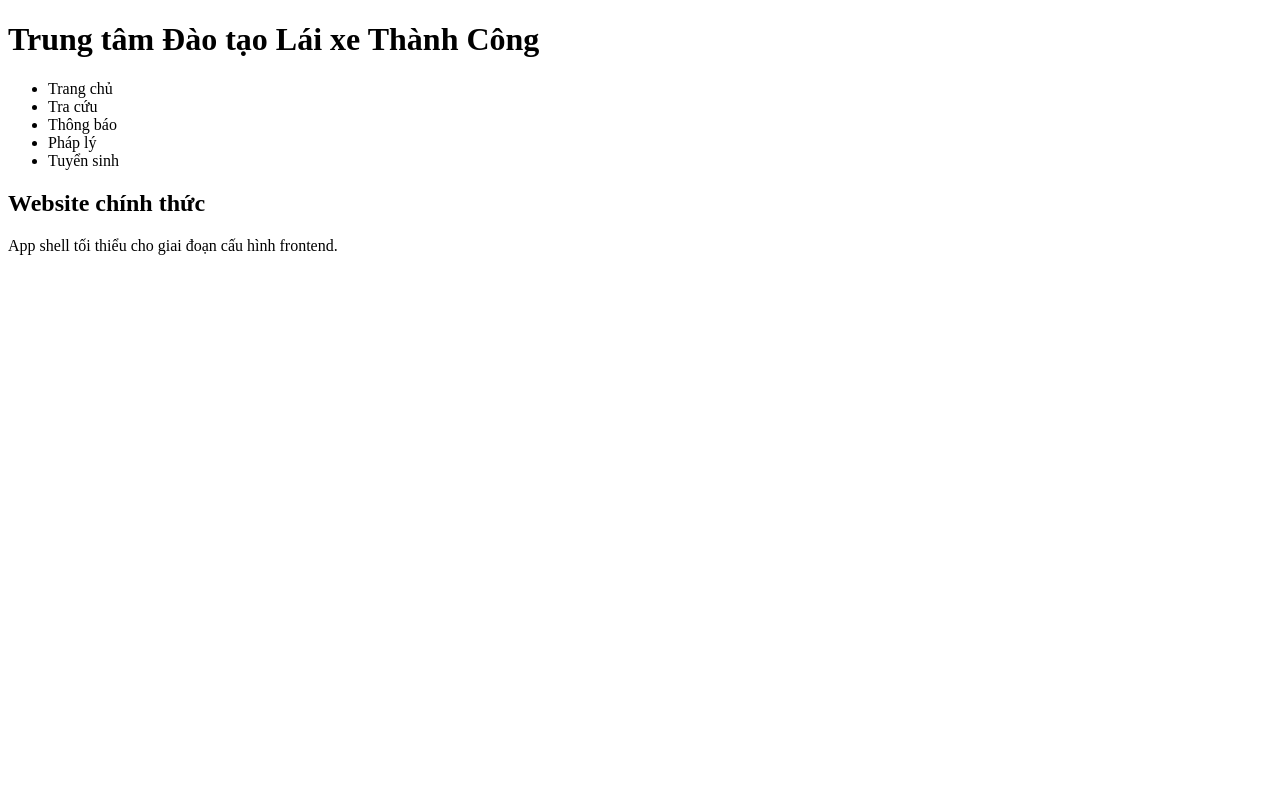
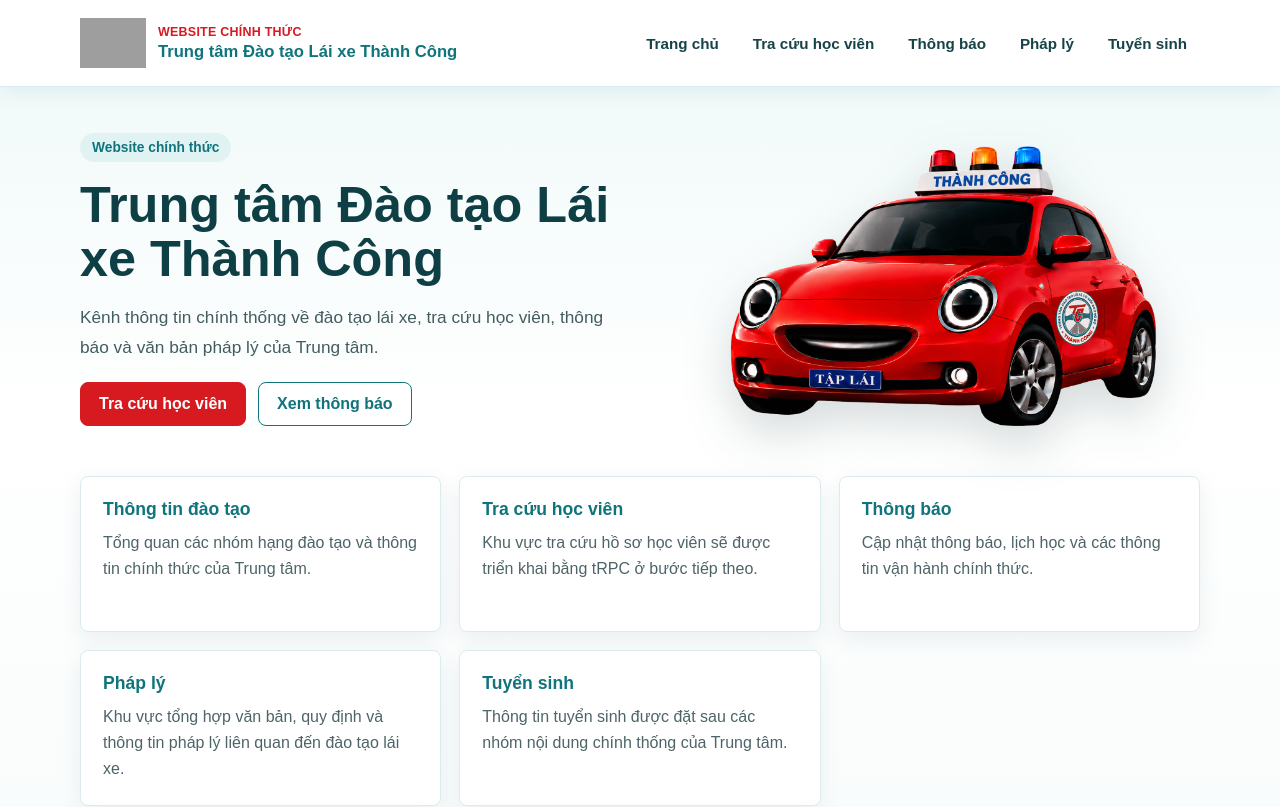
Before and after one commit to iamthais2hag/WebSite-TTDTLXCGDB-ThanhCong, a React (Vite) app in the folder client/: page / in a window 1280 px wide. Shown: the top 807 px of the page. Built offline with nearby package versions, Linux system fonts and the light colour scheme; grey boxes are pictures that could not be loaded.

Commit message:
Tao layout va navigation frontend

```diff
--- /dev/null
+++ b/client/src/App.css
@@ -0,0 +1,333 @@
+:root {
+  color: #143033;
+  background: #f6fbfb;
+  font-family:
+    Arial,
+    "Helvetica Neue",
+    sans-serif;
+  font-synthesis: none;
+  text-rendering: optimizeLegibility;
+}
+
+* {
+  box-sizing: border-box;
+}
+
+body {
+  margin: 0;
+  min-width: 320px;
+  background:
+    linear-gradient(180deg, #eef8f8 0%, #ffffff 42%, #f7fbfb 100%);
+}
+
+a {
+  color: inherit;
+  text-decoration: none;
+}
+
+.site-shell {
+  min-height: 100vh;
+  display: flex;
+  flex-direction: column;
+}
+
+.site-header {
+  position: sticky;
+  top: 0;
+  z-index: 10;
+  border-bottom: 1px solid #d7ecee;
+  background: rgba(255, 255, 255, 0.96);
+  box-shadow: 0 6px 18px rgba(15, 116, 124, 0.08);
+}
+
+.site-header__inner,
+.site-footer__inner,
+.hero-banner,
+.home-overview {
+  width: min(1120px, calc(100% - 32px));
+  margin: 0 auto;
+}
+
+.site-header__inner {
+  min-height: 86px;
+  display: flex;
+  align-items: center;
+  justify-content: space-between;
+  gap: 24px;
+  padding: 12px 0;
+}
+
+.site-brand {
+  min-width: 240px;
+  display: flex;
+  align-items: center;
+  gap: 12px;
+}
+
+.site-brand__logo {
+  width: 66px;
+  flex: 0 0 auto;
+}
+
+.site-brand__text {
+  display: grid;
+  gap: 2px;
+  line-height: 1.2;
+}
+
+.site-brand__eyebrow {
+  color: #d71920;
+  font-size: 0.78rem;
+  font-weight: 700;
+  letter-spacing: 0.02em;
+  text-transform: uppercase;
+}
+
+.site-brand strong {
+  color: #0f747c;
+  font-size: 1.04rem;
+}
+
+.site-nav__list {
+  display: flex;
+  align-items: center;
+  justify-content: flex-end;
+  gap: 8px;
+  padding: 0;
+  margin: 0;
+  list-style: none;
+}
+
+.site-nav__link {
+  display: inline-flex;
+  align-items: center;
+  min-height: 40px;
+  padding: 8px 13px;
+  border-radius: 999px;
+  color: #164347;
+  font-size: 0.95rem;
+  font-weight: 700;
+  white-space: nowrap;
+}
+
+.site-nav__link:hover,
+.site-nav__link:focus-visible {
+  color: #ffffff;
+  background: #0f747c;
+  outline: none;
+}
+
+.site-main {
+  flex: 1;
+}
+
+.hero-banner {
+  display: grid;
+  grid-template-columns: minmax(0, 1.02fr) minmax(260px, 0.98fr);
+  align-items: center;
+  gap: 32px;
+  padding: 46px 0 34px;
+}
+
+.hero-banner__content {
+  display: grid;
+  gap: 16px;
+}
+
+.hero-banner__eyebrow {
+  width: fit-content;
+  margin: 0;
+  padding: 7px 12px;
+  border-radius: 999px;
+  color: #0f747c;
+  background: #e1f2f3;
+  font-size: 0.86rem;
+  font-weight: 700;
+}
+
+.hero-banner h1 {
+  margin: 0;
+  color: #0e3f44;
+  font-size: clamp(2rem, 4vw, 3.15rem);
+  line-height: 1.08;
+}
+
+.hero-banner__lead {
+  max-width: 620px;
+  margin: 0;
+  color: #425c60;
+  font-size: 1.08rem;
+  line-height: 1.72;
+}
+
+.hero-banner__actions {
+  display: flex;
+  flex-wrap: wrap;
+  gap: 12px;
+  margin-top: 4px;
+}
+
+.button-link {
+  display: inline-flex;
+  align-items: center;
+  justify-content: center;
+  min-height: 44px;
+  padding: 10px 18px;
+  border-radius: 8px;
+  border: 1px solid #0f747c;
+  color: #0f747c;
+  background: #ffffff;
+  font-weight: 700;
+}
+
+.button-link--primary {
+  color: #ffffff;
+  background: #d71920;
+  border-color: #d71920;
+}
+
+.hero-banner__media {
+  display: flex;
+  justify-content: center;
+  align-items: center;
+  min-width: 0;
+}
+
+.hero-banner__mascot {
+  width: min(100%, 520px);
+  filter: drop-shadow(0 18px 24px rgba(20, 48, 51, 0.18));
+}
+
+.home-overview {
+  display: grid;
+  grid-template-columns: repeat(3, minmax(0, 1fr));
+  gap: 18px;
+  padding: 16px 0 52px;
+}
+
+.info-card {
+  min-height: 156px;
+  padding: 22px;
+  border: 1px solid #dcecee;
+  border-radius: 8px;
+  background: #ffffff;
+  box-shadow: 0 8px 22px rgba(24, 81, 86, 0.08);
+}
+
+.info-card h2 {
+  margin: 0 0 10px;
+  color: #0f747c;
+  font-size: 1.1rem;
+}
+
+.info-card p {
+  margin: 0;
+  color: #4d6468;
+  line-height: 1.62;
+}
+
+.site-footer {
+  border-top: 1px solid #d7ecee;
+  background: #0f747c;
+  color: #ffffff;
+}
+
+.site-footer__inner {
+  display: flex;
+  justify-content: space-between;
+  gap: 24px;
+  padding: 28px 0;
+}
+
+.site-footer__title {
+  margin: 0 0 6px;
+  font-weight: 700;
+}
+
+.site-footer__copy {
+  max-width: 560px;
+  margin: 0;
+  color: rgba(255, 255, 255, 0.84);
+  line-height: 1.55;
+}
+
+.site-footer__nav {
+  display: flex;
+  flex-wrap: wrap;
+  justify-content: flex-end;
+  gap: 10px 16px;
+  min-width: 260px;
+}
+
+.site-footer__nav a {
+  color: rgba(255, 255, 255, 0.9);
+  font-weight: 700;
+}
+
+@media (max-width: 860px) {
+  .site-header__inner {
+    align-items: flex-start;
+    flex-direction: column;
+  }
+
+  .site-nav {
+    width: 100%;
+    overflow-x: auto;
+    padding-bottom: 2px;
+  }
+
+  .site-nav__list {
+    justify-content: flex-start;
+  }
+
+  .hero-banner {
+    grid-template-columns: 1fr;
+    padding-top: 34px;
+  }
+
+  .hero-banner__media {
+    order: -1;
+  }
+
+  .hero-banner__mascot {
+    width: min(100%, 420px);
+  }
+
+  .home-overview {
+    grid-template-columns: 1fr;
+  }
+
+  .site-footer__inner {
+    flex-direction: column;
+  }
+
+  .site-footer__nav {
+    justify-content: flex-start;
+    min-width: 0;
+  }
+}
+
+@media (max-width: 520px) {
+  .site-header__inner,
+  .site-footer__inner,
+  .hero-banner,
+  .home-overview {
+    width: min(100% - 20px, 1120px);
+  }
+
+  .site-brand {
+    min-width: 0;
+  }
+
+  .site-brand__logo {
+    width: 54px;
+  }
+
+  .site-brand strong {
+    font-size: 0.95rem;
+  }
+
+  .hero-banner h1 {
+    font-size: 2rem;
+  }
+}
--- a/client/src/App.tsx
+++ b/client/src/App.tsx
@@ -1,28 +1,74 @@
-export const APP_ROUTES = [
-  "Trang chủ",
-  "Tra cứu",
-  "Thông báo",
-  "Pháp lý",
-  "Tuyển sinh",
-] as const;
+import "./App.css";
+import mascotCar from "./assets/mascot-car.png";
+import { Layout } from "./components/layout/Layout";
 
 export function App() {
   return (
-    <main>
-      <header>
-        <h1>Trung tâm Đào tạo Lái xe Thành Công</h1>
-        <nav aria-label="Điều hướng chính">
-          <ul>
-            {APP_ROUTES.map((route) => (
-              <li key={route}>{route}</li>
-            ))}
-          </ul>
-        </nav>
-      </header>
-      <section aria-labelledby="app-shell-title">
-        <h2 id="app-shell-title">Website chính thức</h2>
-        <p>App shell tối thiểu cho giai đoạn cấu hình frontend.</p>
+    <Layout>
+      <section className="hero-banner" id="trang-chu" aria-labelledby="home-title">
+        <div className="hero-banner__content">
+          <p className="hero-banner__eyebrow">Website chính thức</p>
+          <h1 id="home-title">Trung tâm Đào tạo Lái xe Thành Công</h1>
+          <p className="hero-banner__lead">
+            Kênh thông tin chính thống về đào tạo lái xe, tra cứu học viên,
+            thông báo và văn bản pháp lý của Trung tâm.
+          </p>
+          <div className="hero-banner__actions" aria-label="Lối tắt nội dung chính">
+            <a className="button-link button-link--primary" href="#tra-cuu">
+              Tra cứu học viên
+            </a>
+            <a className="button-link" href="#thong-bao">
+              Xem thông báo
+            </a>
+          </div>
+        </div>
+
+        <div className="hero-banner__media" aria-hidden="true">
+          <img
+            className="hero-banner__mascot"
+            src={mascotCar}
+            alt=""
+            style={{ height: "auto", maxWidth: "100%", objectFit: "contain" }}
+          />
+        </div>
       </section>
-    </main>
+
+      <section className="home-overview" aria-label="Nhóm nội dung chính">
+        <article className="info-card">
+          <h2>Thông tin đào tạo</h2>
+          <p>
+            Tổng quan các nhóm hạng đào tạo và thông tin chính thức của Trung
+            tâm.
+          </p>
+        </article>
+        <article className="info-card" id="tra-cuu">
+          <h2>Tra cứu học viên</h2>
+          <p>
+            Khu vực tra cứu hồ sơ học viên sẽ được triển khai bằng tRPC ở bước
+            tiếp theo.
+          </p>
+        </article>
+        <article className="info-card" id="thong-bao">
+          <h2>Thông báo</h2>
+          <p>
+            Cập nhật thông báo, lịch học và các thông tin vận hành chính thức.
+          </p>
+        </article>
+        <article className="info-card" id="phap-ly">
+          <h2>Pháp lý</h2>
+          <p>
+            Khu vực tổng hợp văn bản, quy định và thông tin pháp lý liên quan
+            đến đào tạo lái xe.
+          </p>
+        </article>
+        <article className="info-card" id="tuyen-sinh">
+          <h2>Tuyển sinh</h2>
+          <p>
+            Thông tin tuyển sinh được đặt sau các nhóm nội dung chính thống của
+            Trung tâm.
+          </p>
+        </article>
+      </section>
+    </Layout>
   );
 }
--- /dev/null
+++ b/client/src/components/layout/Footer.tsx
@@ -0,0 +1,25 @@
+import { APP_NAV_ITEMS, SITE_NAME } from "../../siteConfig";
+
+export function Footer() {
+  return (
+    <footer className="site-footer">
+      <div className="site-footer__inner">
+        <div>
+          <p className="site-footer__title">{SITE_NAME}</p>
+          <p className="site-footer__copy">
+            Kênh thông tin chính thức về đào tạo lái xe, tra cứu học viên,
+            thông báo và văn bản pháp lý.
+          </p>
+        </div>
+
+        <nav className="site-footer__nav" aria-label="Điều hướng cuối trang">
+          {APP_NAV_ITEMS.map((item) => (
+            <a key={item.href} href={item.href}>
+              {item.label}
+            </a>
+          ))}
+        </nav>
+      </div>
+    </footer>
+  );
+}
--- /dev/null
+++ b/client/src/components/layout/Header.tsx
@@ -0,0 +1,41 @@
+import logoThanhCong from "../../assets/logo-thanh-cong.png";
+import { APP_NAV_ITEMS, SITE_NAME } from "../../siteConfig";
+
+const identityImageStyle = {
+  height: "auto",
+  maxWidth: "100%",
+  objectFit: "contain",
+} as const;
+
+export function Header() {
+  return (
+    <header className="site-header">
+      <div className="site-header__inner">
+        <a className="site-brand" href="#trang-chu" aria-label={SITE_NAME}>
+          <img
+            className="site-brand__logo"
+            src={logoThanhCong}
+            alt="Logo Trung tâm Đào tạo Lái xe Thành Công"
+            style={identityImageStyle}
+          />
+          <span className="site-brand__text">
+            <span className="site-brand__eyebrow">Website chính thức</span>
+            <strong>{SITE_NAME}</strong>
+          </span>
+        </a>
+
+        <nav className="site-nav" aria-label="Điều hướng chính">
+          <ul className="site-nav__list">
+            {APP_NAV_ITEMS.map((item) => (
+              <li className="site-nav__item" key={item.href}>
+                <a className="site-nav__link" href={item.href}>
+                  {item.label}
+                </a>
+              </li>
+            ))}
+          </ul>
+        </nav>
+      </div>
+    </header>
+  );
+}
--- /dev/null
+++ b/client/src/components/layout/Layout.tsx
@@ -0,0 +1,17 @@
+import type { ReactNode } from "react";
+import { Footer } from "./Footer";
+import { Header } from "./Header";
+
+type LayoutProps = {
+  children: ReactNode;
+};
+
+export function Layout({ children }: LayoutProps) {
+  return (
+    <div className="site-shell">
+      <Header />
+      <main className="site-main">{children}</main>
+      <Footer />
+    </div>
+  );
+}
--- /dev/null
+++ b/client/src/siteConfig.ts
@@ -0,0 +1,24 @@
+export const SITE_NAME = "Trung tâm Đào tạo Lái xe Thành Công";
+
+export const APP_NAV_ITEMS = [
+  {
+    href: "#trang-chu",
+    label: "Trang chủ",
+  },
+  {
+    href: "#tra-cuu",
+    label: "Tra cứu học viên",
+  },
+  {
+    href: "#thong-bao",
+    label: "Thông báo",
+  },
+  {
+    href: "#phap-ly",
+    label: "Pháp lý",
+  },
+  {
+    href: "#tuyen-sinh",
+    label: "Tuyển sinh",
+  },
+] as const;
```
Also changed, not shown: 1 other file (tests, documents, lock files or other folders).
